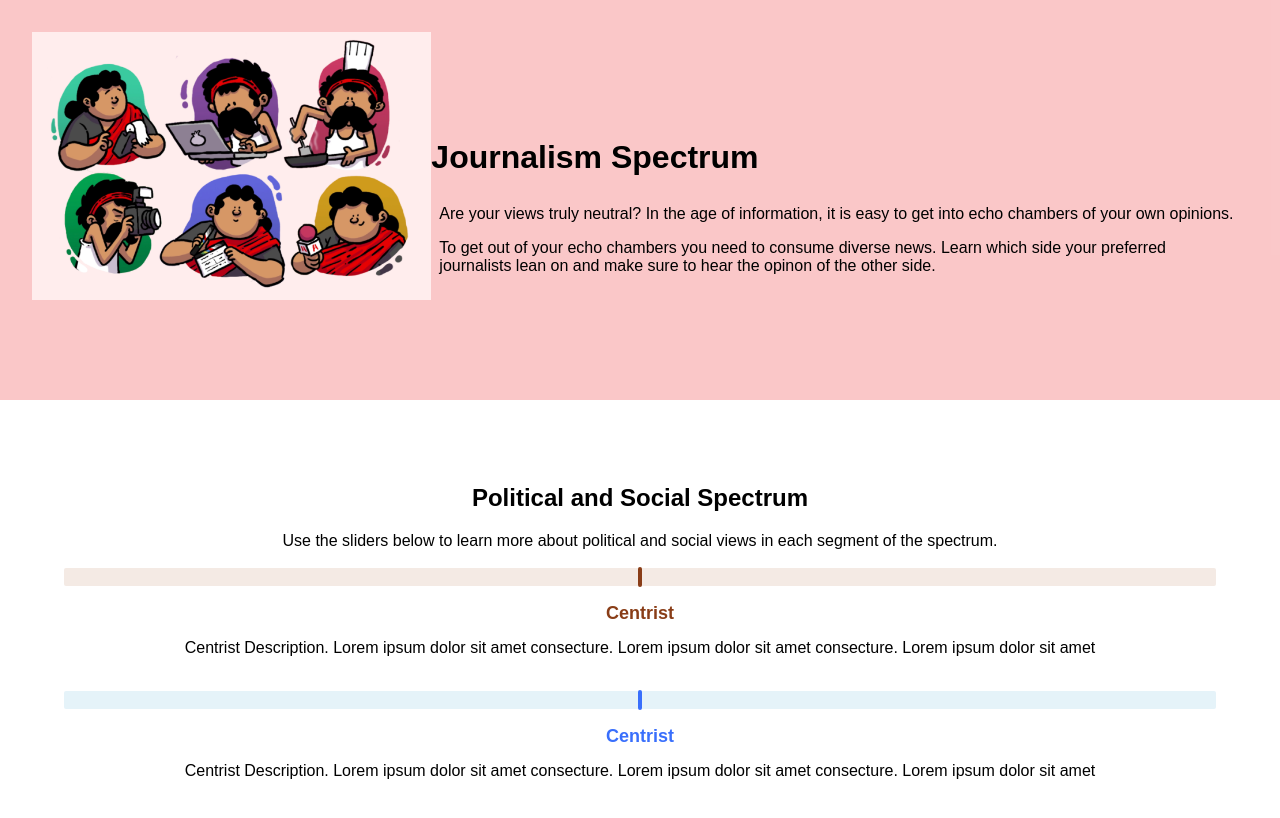
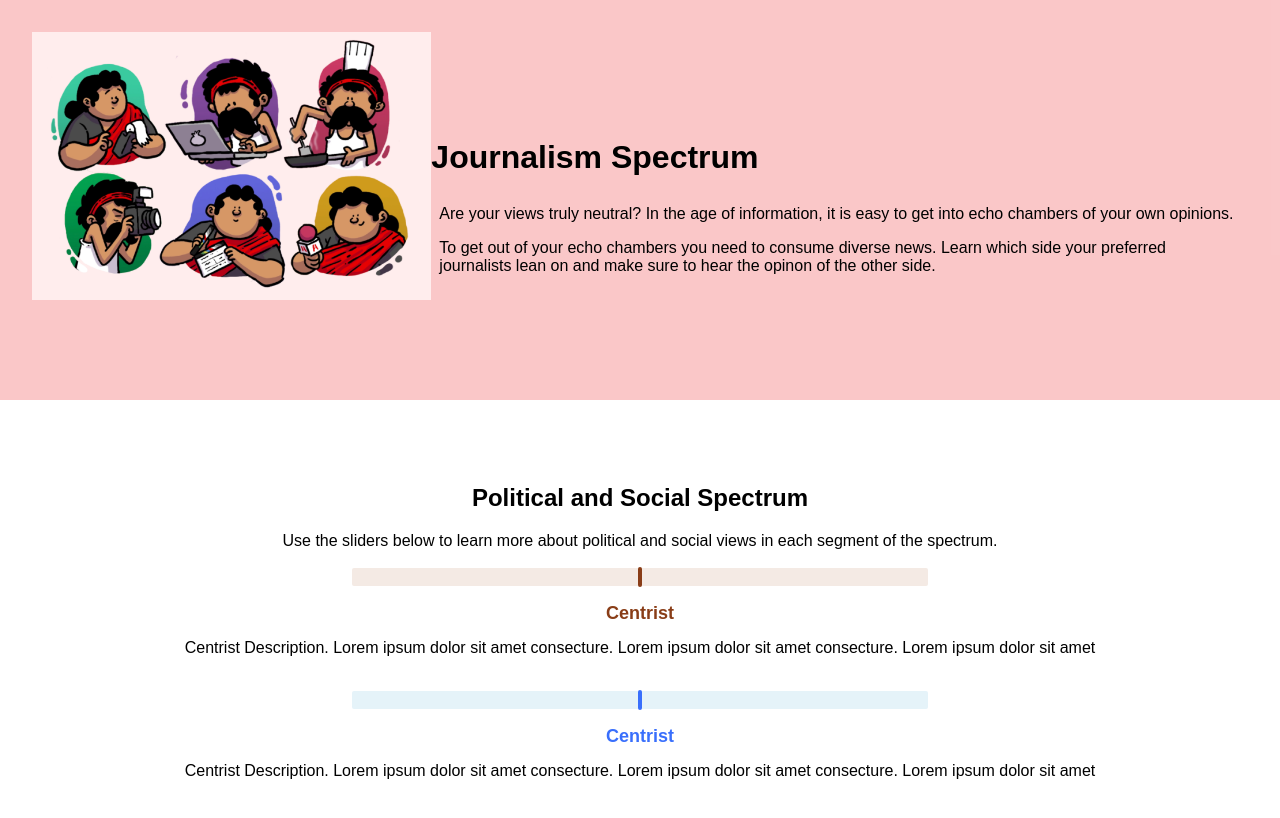
Before and after one commit to zebra76966/journalism-spectrum, a React (Vite) app: page / in a window 1280 px wide. Shown: the top 818 px of the page. Built offline with nearby package versions, Linux system fonts and the light colour scheme; a web font is replaced by a local one.

Commit message:
fix(slider): fix width on desktop

```diff
--- a/src/components/Slider/Slider.module.scss
+++ b/src/components/Slider/Slider.module.scss
@@ -10,7 +10,7 @@
 .slider {
   -webkit-appearance: none;
   appearance: none;
-  width: 100%;
+  width: 50%;
   height: 18px;
   outline: none;
   border-radius: 2px;
@@ -50,3 +50,9 @@ output.social {
       background: #396FFC;
     }
 }
+
+@media screen and (max-width: 768px) {
+.slider {
+  width: 100%;
+}
+}
```
